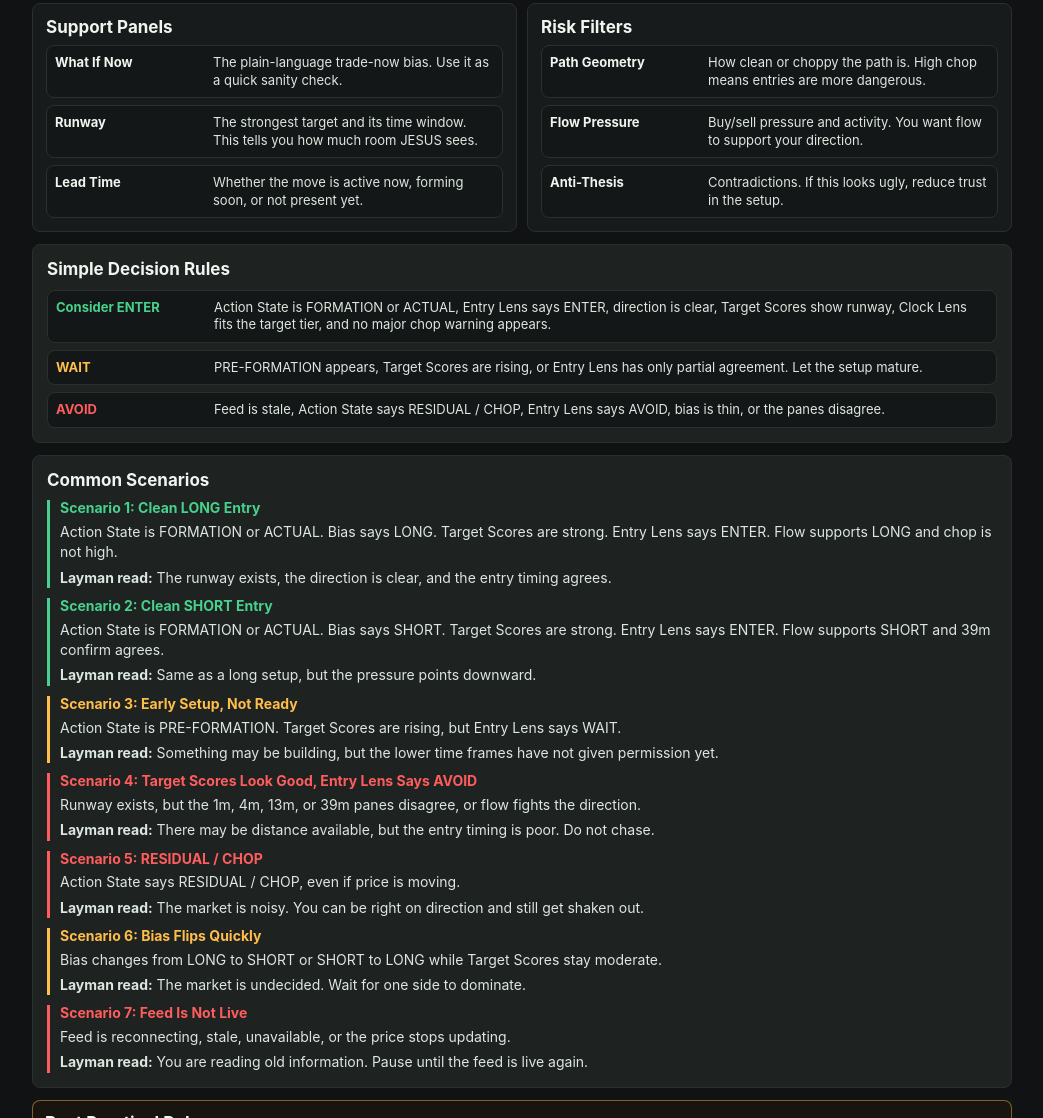
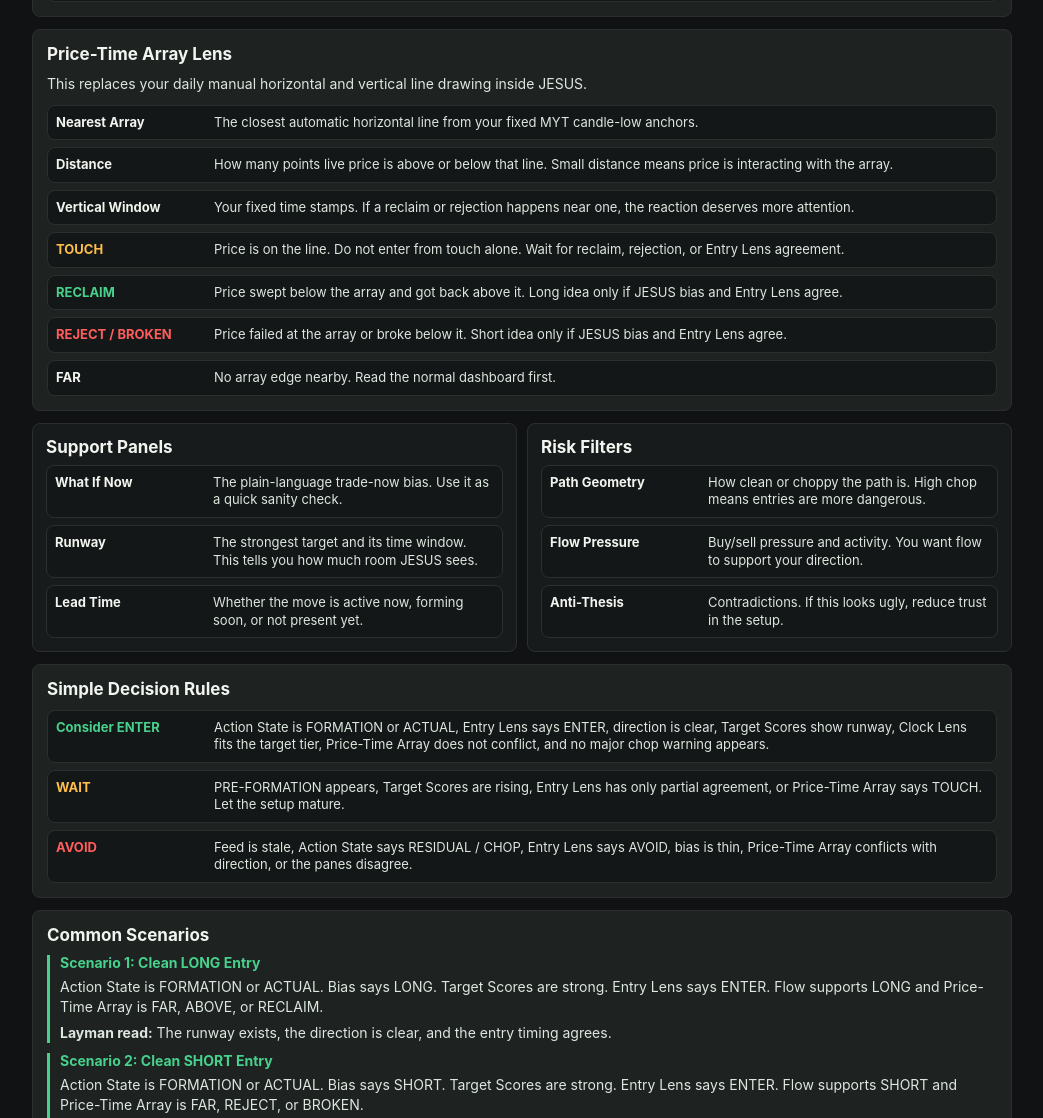
Before and after one commit to aukarwai/yeshuaguide, a plain HTML site: page index.html in a window 1280 px wide. Shown: the part 1400-2518 px from the top of the page, without its empty margins (118-1161 px from the left). Drawn offline with Linux system fonts and the light colour scheme.

Commit message:
Update index.html

```diff
--- a/index.html
+++ b/index.html
@@ -76,6 +76,7 @@
       <li><b>Bias third.</b> Read LONG or SHORT in the Action State line and What If Now.</li>
       <li><b>Target Scores fourth.</b> These show the possible distance and time runway.</li>
       <li><b>Clock Lens fifth.</b> Check whether the current MYT block supports this type of extraction.</li>
+      <li><b>Price-Time Array Lens sixth.</b> Check whether price is near one of your automatic horizontal arrays and a vertical time window.</li>
       <li><b>Entry Lens last.</b> This is the timing gate. ENTER, WAIT, or AVOID.</li>
     </ol>
   </section>
@@ -129,6 +130,20 @@
     </div>
   </section>
 
+  <section class="band">
+    <h2>Price-Time Array Lens</h2>
+    <p>This replaces your daily manual horizontal and vertical line drawing inside JESUS.</p>
+    <div class="table">
+      <div class="row"><b>Nearest Array</b><span>The closest automatic horizontal line from your fixed MYT candle-low anchors.</span></div>
+      <div class="row"><b>Distance</b><span>How many points live price is above or below that line. Small distance means price is interacting with the array.</span></div>
+      <div class="row"><b>Vertical Window</b><span>Your fixed time stamps. If a reclaim or rejection happens near one, the reaction deserves more attention.</span></div>
+      <div class="row"><b class="warn">TOUCH</b><span>Price is on the line. Do not enter from touch alone. Wait for reclaim, rejection, or Entry Lens agreement.</span></div>
+      <div class="row"><b class="good">RECLAIM</b><span>Price swept below the array and got back above it. Long idea only if JESUS bias and Entry Lens agree.</span></div>
+      <div class="row"><b class="bad">REJECT / BROKEN</b><span>Price failed at the array or broke below it. Short idea only if JESUS bias and Entry Lens agree.</span></div>
+      <div class="row"><b>FAR</b><span>No array edge nearby. Read the normal dashboard first.</span></div>
+    </div>
+  </section>
+
   <section class="grid">
     <div class="card">
       <h2>Support Panels</h2>
@@ -152,9 +167,9 @@
   <section class="band">
     <h2>Simple Decision Rules</h2>
     <div class="table">
-      <div class="row"><b class="good">Consider ENTER</b><span>Action State is FORMATION or ACTUAL, Entry Lens says ENTER, direction is clear, Target Scores show runway, Clock Lens fits the target tier, and no major chop warning appears.</span></div>
-      <div class="row"><b class="warn">WAIT</b><span>PRE-FORMATION appears, Target Scores are rising, or Entry Lens has only partial agreement. Let the setup mature.</span></div>
-      <div class="row"><b class="bad">AVOID</b><span>Feed is stale, Action State says RESIDUAL / CHOP, Entry Lens says AVOID, bias is thin, or the panes disagree.</span></div>
+      <div class="row"><b class="good">Consider ENTER</b><span>Action State is FORMATION or ACTUAL, Entry Lens says ENTER, direction is clear, Target Scores show runway, Clock Lens fits the target tier, Price-Time Array does not conflict, and no major chop warning appears.</span></div>
+      <div class="row"><b class="warn">WAIT</b><span>PRE-FORMATION appears, Target Scores are rising, Entry Lens has only partial agreement, or Price-Time Array says TOUCH. Let the setup mature.</span></div>
+      <div class="row"><b class="bad">AVOID</b><span>Feed is stale, Action State says RESIDUAL / CHOP, Entry Lens says AVOID, bias is thin, Price-Time Array conflicts with direction, or the panes disagree.</span></div>
     </div>
   </section>
 
@@ -162,12 +177,12 @@
     <h2>Common Scenarios</h2>
     <div class="scenario enter">
       <h3 class="good">Scenario 1: Clean LONG Entry</h3>
-      <p>Action State is FORMATION or ACTUAL. Bias says LONG. Target Scores are strong. Entry Lens says ENTER. Flow supports LONG and chop is not high.</p>
+      <p>Action State is FORMATION or ACTUAL. Bias says LONG. Target Scores are strong. Entry Lens says ENTER. Flow supports LONG and Price-Time Array is FAR, ABOVE, or RECLAIM.</p>
       <p><b>Layman read:</b> The runway exists, the direction is clear, and the entry timing agrees.</p>
     </div>
     <div class="scenario enter">
       <h3 class="good">Scenario 2: Clean SHORT Entry</h3>
-      <p>Action State is FORMATION or ACTUAL. Bias says SHORT. Target Scores are strong. Entry Lens says ENTER. Flow supports SHORT and 39m confirm agrees.</p>
+      <p>Action State is FORMATION or ACTUAL. Bias says SHORT. Target Scores are strong. Entry Lens says ENTER. Flow supports SHORT and Price-Time Array is FAR, REJECT, or BROKEN.</p>
       <p><b>Layman read:</b> Same as a long setup, but the pressure points downward.</p>
     </div>
     <div class="scenario wait">
@@ -177,7 +192,7 @@
     </div>
     <div class="scenario avoid">
       <h3 class="bad">Scenario 4: Target Scores Look Good, Entry Lens Says AVOID</h3>
-      <p>Runway exists, but the 1m, 4m, 13m, or 39m panes disagree, or flow fights the direction.</p>
+      <p>Runway exists, but the 1m, 4m, 13m, or 39m panes disagree, flow fights the direction, or Price-Time Array conflicts with the bias.</p>
       <p><b>Layman read:</b> There may be distance available, but the entry timing is poor. Do not chase.</p>
     </div>
     <div class="scenario avoid">
@@ -199,7 +214,7 @@
 
   <section class="callout">
     <h2>Best Practical Rule</h2>
-    <p>Do not enter just because one panel looks exciting. JESUS is strongest when <b>Action State</b>, <b>bias</b>, <b>Target Scores</b>, <b>Clock Lens</b>, <b>Entry Lens</b>, and <b>risk filters</b> point in the same direction.</p>
+    <p>Do not enter just because one panel looks exciting. JESUS is strongest when <b>Action State</b>, <b>bias</b>, <b>Target Scores</b>, <b>Clock Lens</b>, <b>Price-Time Array Lens</b>, <b>Entry Lens</b>, and <b>risk filters</b> point in the same direction.</p>
   </section>
 
   <section class="band">
@@ -210,6 +225,7 @@
       <li>Is the LONG or SHORT bias obvious?</li>
       <li>Do Target Scores show enough runway for the trade?</li>
       <li>Does Clock Lens fit the target tier, or is it warning you to be stricter?</li>
+      <li>Is Price-Time Array Lens supportive, neutral, or telling you to wait at a touch?</li>
       <li>Does Entry Lens say ENTER, or at least stop saying AVOID?</li>
       <li>Are chop, contradiction, and flow acceptable?</li>
       <li>Do you already know your invalidation point before entering?</li>
```
